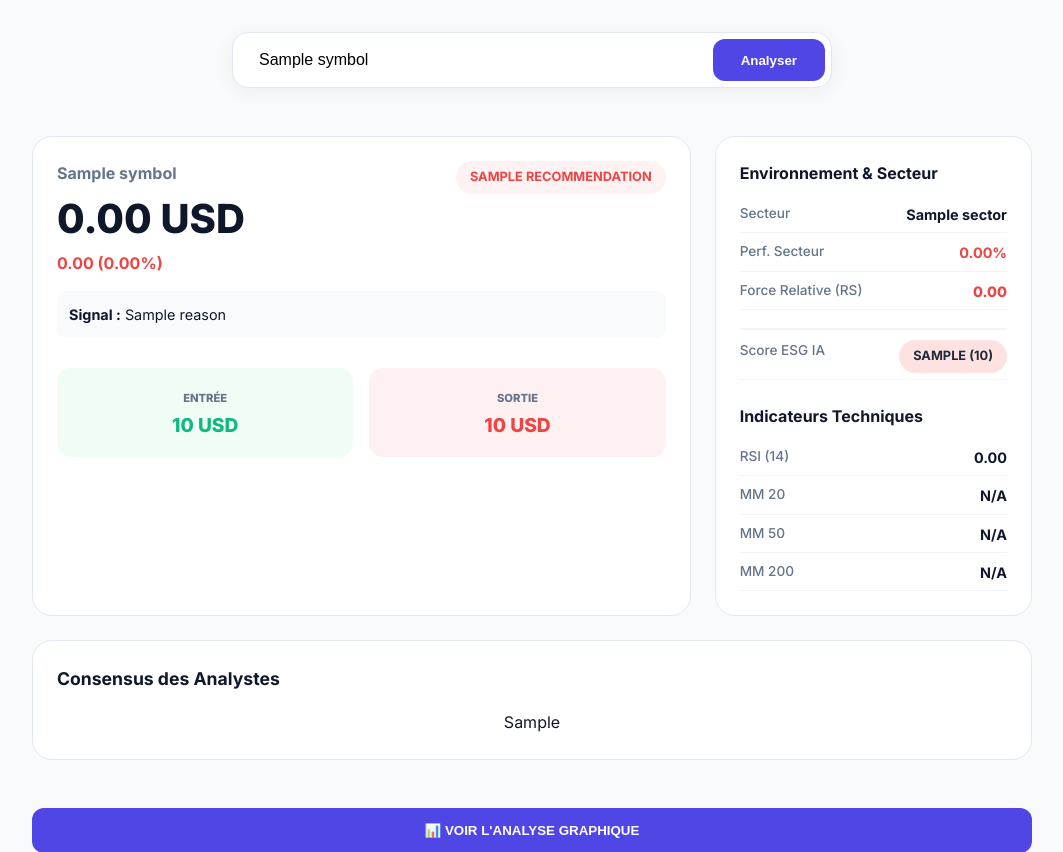
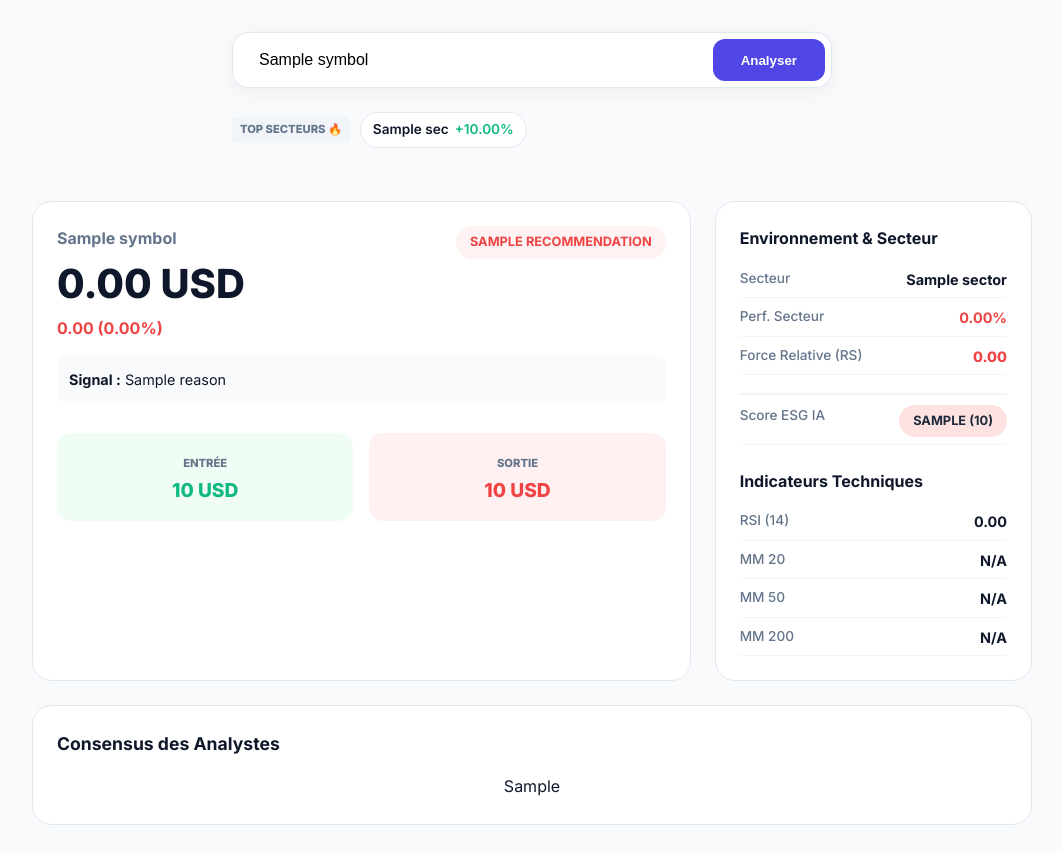
Before and after one commit to admin5004/trade-analyser-bourse, a Flask app: template templates/index.html in a window 1280 px wide. Shown: the part 88-940 px from the top of the page, without its empty margins (108-1171 px from the left). Run offline with Flask 3, Linux system fonts and the light colour scheme; the template is opened without the code that fills it: most values are stand-ins (such as "Sample title", 1, 10 or a date in 2020).

Commit message:
Added Dynamic Top 5 Sectors Ticker to Dashboard (Euronext Index Insight)

```diff
--- a/app.py
+++ b/app.py
@@ -247,6 +247,10 @@ def analyze_page():
     df = MARKET_STATE['dataframes'].get(symbol)
     esg = MARKET_STATE['esg_data'].get(symbol, {'score': 'N/A', 'badge': '-'})
 
+    # TOP 5 SECTEURS (Calculé dynamiquement depuis la mémoire)
+    sorted_sectors = sorted(MARKET_STATE['sectors'].items(), key=lambda x: x[1], reverse=True)
+    top_sectors = [{'name': name, 'change': change} for name, change in sorted_sectors[:5]]
+
     if df is not None:
         context = {
             'symbol': symbol,
@@ -267,7 +271,8 @@ def analyze_page():
             'currency_symbol': '€' if '.PA' in symbol else '$',
             'stock_chart_div': create_stock_chart(df, symbol),
             'engine_status': 'ONLINE',
-            'last_update': MARKET_STATE['last_update']
+            'last_update': MARKET_STATE['last_update'],
+            'top_sectors': top_sectors
         }
         return render_template('index.html', **context)
 
--- a/templates/index.html
+++ b/templates/index.html
@@ -85,6 +85,18 @@
                 <button type="submit" class="btn-search">Analyser</button>
             </form>
             <div id="autocomplete-results-container" class="autocomplete-results"></div>
+
+            {% if top_sectors %}
+            <div style="margin-top: 1.5rem; display: flex; align-items: center; gap: 10px; overflow-x: auto; white-space: nowrap; padding-bottom: 5px; scrollbar-width: none;">
+                <span style="font-size: 0.7rem; font-weight: 800; color: var(--text-muted); text-transform: uppercase; background: #f1f5f9; padding: 4px 8px; border-radius: 4px;">Top Secteurs 🔥</span>
+                {% for sec in top_sectors %}
+                <div style="display: inline-flex; align-items: center; gap: 6px; background: white; padding: 6px 12px; border-radius: 99px; border: 1px solid var(--border); font-size: 0.85rem; font-weight: 600;">
+                    <span style="color: var(--text-main);">{{ sec.name }}</span>
+                    <span style="color: var(--success);">+{{ "%.2f"|format(sec.change) }}%</span>
+                </div>
+                {% endfor %}
+            </div>
+            {% endif %}
         </div>
 
         {% if symbol and recommendation %}
```
